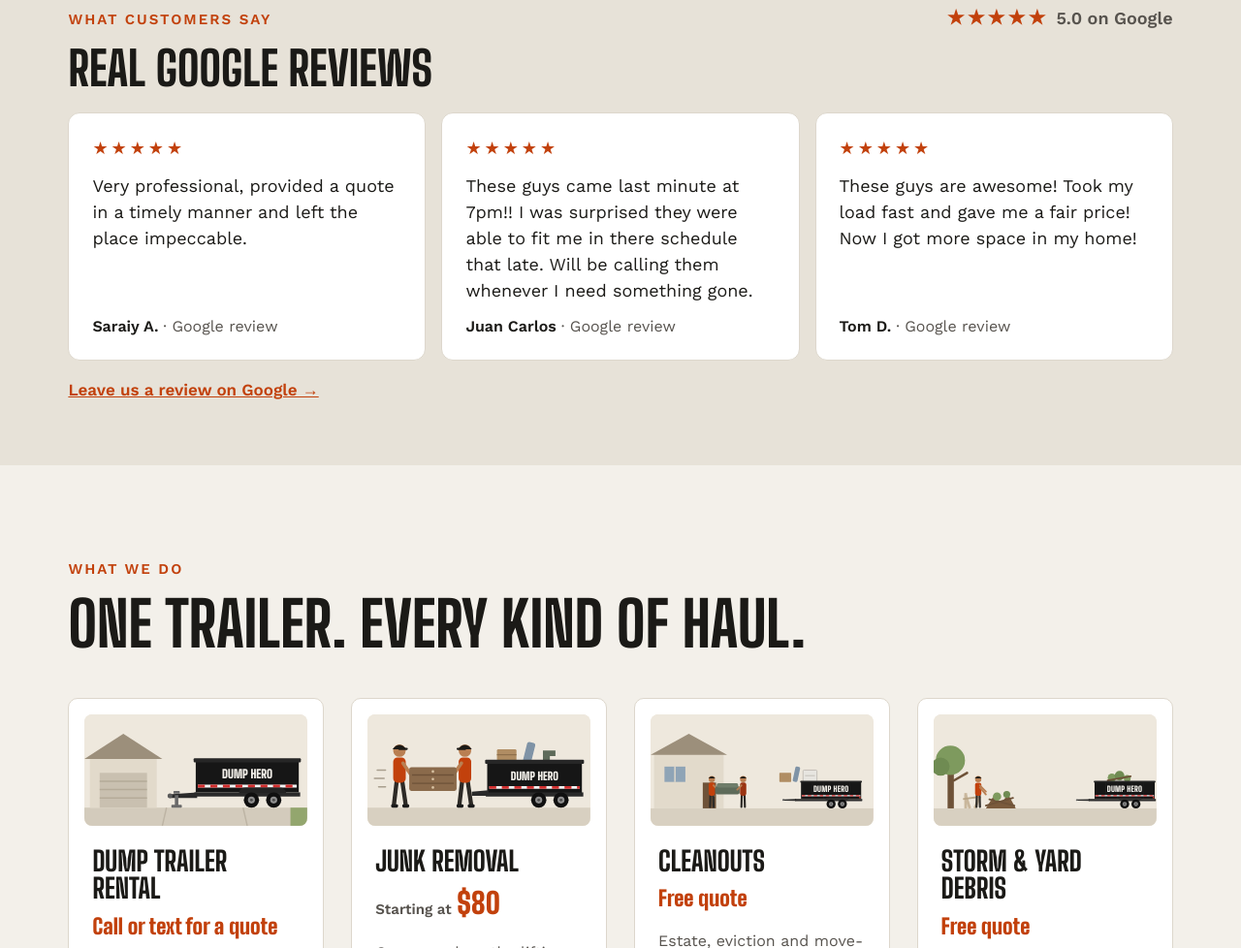
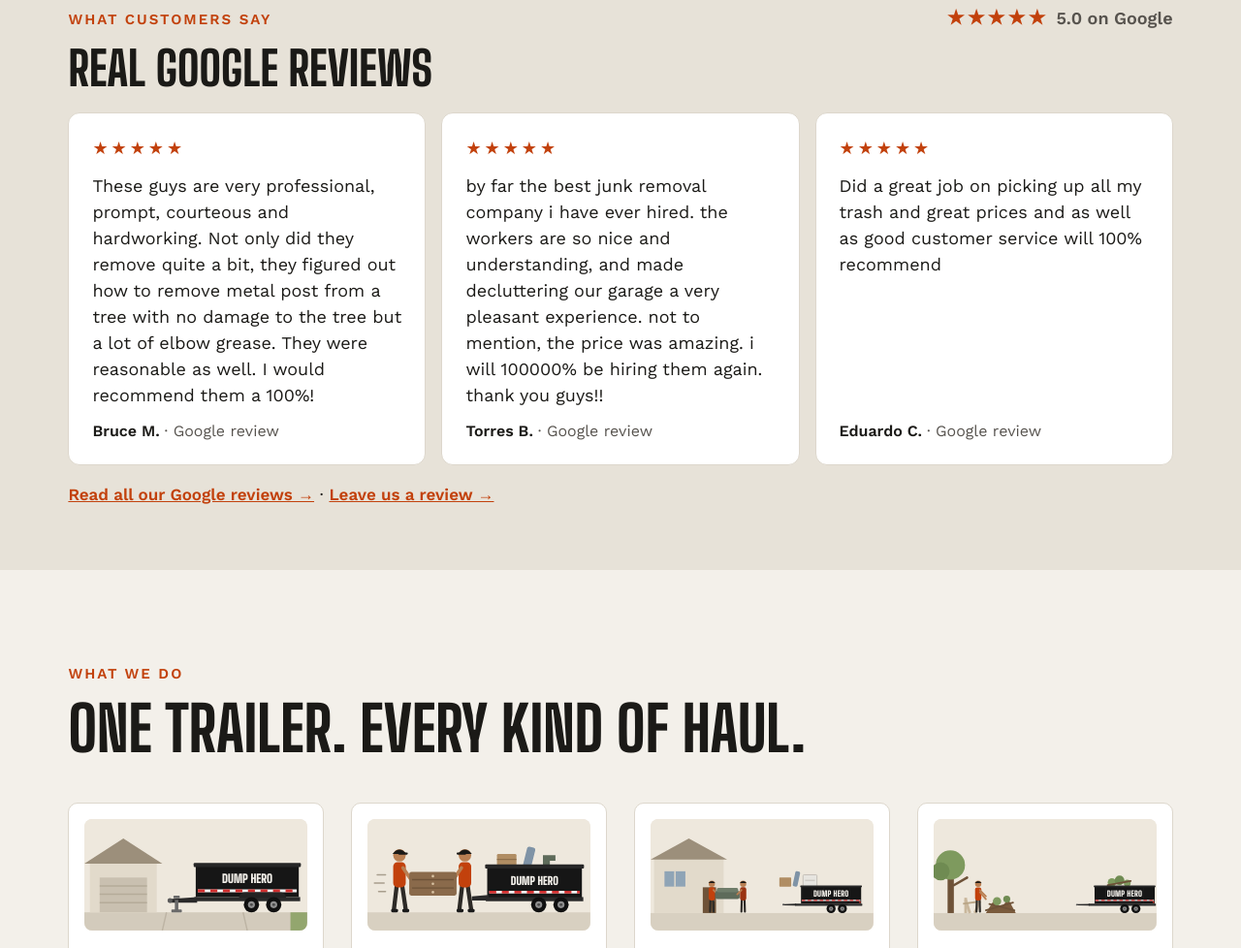
Before and after one commit to superisai/dumphero, a plain HTML site: page index.html in a window 1280 px wide. Shown: the part 1319-2297 px from the top of the page at 97% size. Drawn offline with Linux system fonts and the light colour scheme.

Commit message:
Show newest Google reviews (Bruce, Torres, Eduardo) on homepage; add Bruce's review to Houston backyard job page
Co-Authored-By: Claude Opus 5.5 <noreply@anthropic.com>
Claude-Session: https://claude.ai/code/session_016gnigVJPYGBBzRhieoGQ7X

```diff
--- a/index.html
+++ b/index.html
@@ -580,11 +580,11 @@ footer .col{gap:0}footer .col a{display:inline-flex;align-items:center;min-heigh
 <p class="rv-score"><span class="rv-stars" aria-hidden="true">★★★★★</span>5.0 on Google</p>
 </div>
 <ul class="rv-grid">
-<li class="rv-card"><figure><div class="rv-stars" aria-hidden="true">★★★★★</div><blockquote lang="en"><p>Very professional, provided a quote in a timely manner and left the place impeccable.</p></blockquote><figcaption>Saraiy A. <span>· Google review</span></figcaption></figure></li>
-<li class="rv-card"><figure><div class="rv-stars" aria-hidden="true">★★★★★</div><blockquote lang="en"><p>These guys came last minute at 7pm!! I was surprised they were able to fit me in there schedule that late. Will be calling them whenever I need something gone.</p></blockquote><figcaption>Juan Carlos <span>· Google review</span></figcaption></figure></li>
-<li class="rv-card"><figure><div class="rv-stars" aria-hidden="true">★★★★★</div><blockquote lang="en"><p>These guys are awesome! Took my load fast and gave me a fair price! Now I got more space in my home!</p></blockquote><figcaption>Tom D. <span>· Google review</span></figcaption></figure></li>
+<li class="rv-card"><figure><div class="rv-stars" aria-hidden="true">★★★★★</div><blockquote lang="en"><p>These guys are very professional, prompt, courteous and hardworking. Not only did they remove quite a bit, they figured out how to remove metal post from a tree with no damage to the tree but a lot of elbow grease. They were reasonable as well. I would recommend them a 100%!</p></blockquote><figcaption>Bruce M. <span>· Google review</span></figcaption></figure></li>
+<li class="rv-card"><figure><div class="rv-stars" aria-hidden="true">★★★★★</div><blockquote lang="en"><p>by far the best junk removal company i have ever hired. the workers are so nice and understanding, and made decluttering our garage a very pleasant experience. not to mention, the price was amazing. i will 100000% be hiring them again. thank you guys!!</p></blockquote><figcaption>Torres B. <span>· Google review</span></figcaption></figure></li>
+<li class="rv-card"><figure><div class="rv-stars" aria-hidden="true">★★★★★</div><blockquote lang="en"><p>Did a great job on picking up all my trash and great prices and as well as good customer service will 100% recommend</p></blockquote><figcaption>Eduardo C. <span>· Google review</span></figcaption></figure></li>
 </ul>
-<p class="rv-more"><a href="/review">Leave us a review on Google →</a></p>
+<p class="rv-more"><a href="https://share.google/N8MlM3K9Nt3z1QVTd" target="_blank" rel="noopener">Read all our Google reviews →</a> · <a href="/review">Leave us a review →</a></p>
 </div>
 </section>
 <!-- ===== END: Customer reviews ===== -->
```
Also changed, not shown: es/index.html (+4 -4 lines), es/trabajos/retiro-de-basura-del-patio-houston-tx/index.html (+1 -0 lines), jobs/backyard-junk-removal-houston-tx/index.html (+1 -0 lines).
